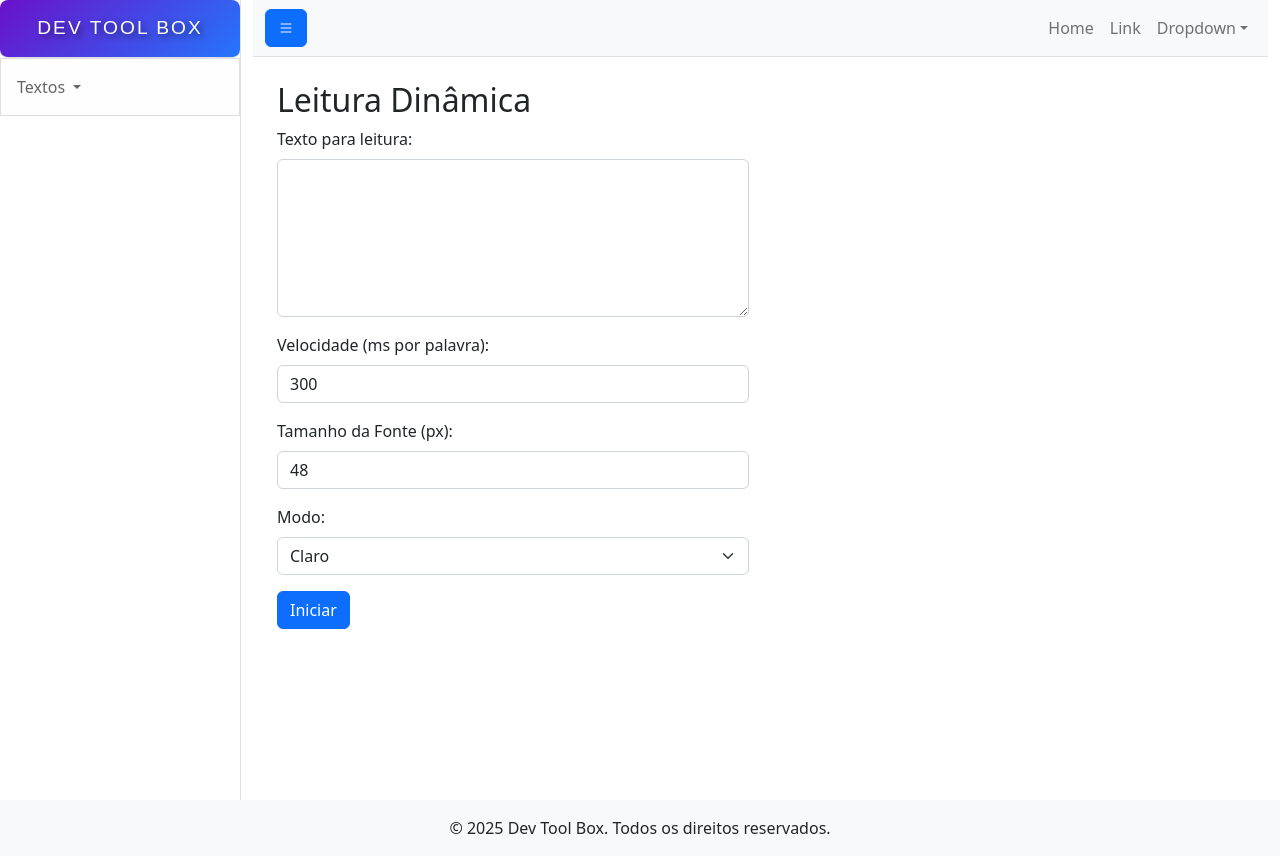
After one commit to JeffersonEstevo/DevToolBox, a Django app: page /leitura_dinamica/ in a window 1280 px wide. The commit adds this page. Run offline with Django 4.2, Linux system fonts and the light colour scheme; some libraries are stand-ins or nearby versions.

Commit message:
Adicionando leitura_dinamica

```diff
--- /dev/null
+++ b/dev_tool_box/core/static/core/js/leitura_dinamica.js
@@ -0,0 +1,70 @@
+document.addEventListener("DOMContentLoaded", function () {
+    const inputText = document.getElementById("input-text");
+    const startButton = document.getElementById("start-button");
+    const stopButton = document.getElementById("stop-button");
+    const reader = document.getElementById("dynamic-reader");
+    const readerContainer = document.getElementById("reader-container");
+    const currentWord = document.getElementById("current-word");
+    const speedInput = document.getElementById("speed");
+    const fontSizeInput = document.getElementById("font-size");
+    const themeSelect = document.getElementById("theme");
+
+    let words = [];
+    let index = 0;
+    let interval = null; // Variável global para controle do intervalo
+
+    function startReading() {
+        words = inputText.value.trim().split(/\s+/); // Remove espaços extras
+        index = 0;
+
+        if (words.length === 0) return;
+
+        // Aplicar tamanho da fonte
+        currentWord.style.fontSize = `${fontSizeInput.value}px`;
+
+        // Aplicar tema
+        if (themeSelect.value === "dark") {
+            readerContainer.classList.remove("reader-light");
+            readerContainer.classList.add("reader-dark");
+        } else {
+            readerContainer.classList.remove("reader-dark");
+            readerContainer.classList.add("reader-light");
+        }
+
+        // Exibir a tela de leitura dinâmica
+        reader.classList.remove("d-none");
+
+        // Evitar múltiplas execuções simultâneas
+        if (interval) clearInterval(interval);
+
+        interval = setInterval(() => {
+            if (index < words.length) {
+                currentWord.textContent = words[index];
+                index++;
+            } else {
+                stopReading(); // Para quando o texto acabar
+            }
+        }, parseInt(speedInput.value, 10));
+    }
+
+    function stopReading() {
+        if (interval) {
+            clearInterval(interval);
+            interval = null;
+        }
+        reader.classList.add("d-none"); // Ocultar a tela de leitura dinâmica
+    }
+
+    // Evento para iniciar a leitura
+    startButton.addEventListener("click", startReading);
+
+    // Evento para parar a leitura
+    stopButton.addEventListener("click", stopReading);
+
+    // Evento para parar com a tecla "Esc"
+    document.addEventListener("keydown", function (event) {
+        if (event.key === "Escape") {
+            stopReading();
+        }
+    });
+});
--- a/dev_tool_box/core/templates/core/base.html
+++ b/dev_tool_box/core/templates/core/base.html
@@ -15,6 +15,8 @@
         <link rel="stylesheet" href="https://cdn.jsdelivr.net/npm/bootstrap-icons/font/bootstrap-icons.css">
         <!-- Custom CSS -->
         <link rel="stylesheet" href="{% static 'core/css/styles.css' %}">
+        <link rel="stylesheet" href="{% static 'core/css/leitura_dinamica.css' %}">
+
     </head>
     <body>
         <div class="d-flex" id="wrapper">
@@ -38,6 +40,7 @@
                             <li><a class="dropdown-item" href="{% url 'remover_pontuacao' %}">Remover Pontuação</a></li>
                             <li><a class="dropdown-item" href="{% url 'remover_quebras' %}">Remover Quebras de Texto</a></li>
                             <li><a class="dropdown-item" href="{% url 'remover_texto_entre_caracteres' %}">Remover Texto Entre Caracteres</a></li>
+                            <li><a class="dropdown-item" href="{% url 'leitura_dinamica' %}">Leitura Dinâmica</a></li>
                         </ul>
                     </div>
                 </div>
--- /dev/null
+++ b/dev_tool_box/core/templates/core/leitura_dinamica.html
@@ -0,0 +1,45 @@
+{% extends "core/base.html" %}
+{% load static %}
+
+{% block content %}
+<div class="container-fluid">
+    <h2 class="mt-4">Leitura Dinâmica</h2>
+
+    <div class="row">
+        <div class="col-md-6">
+            <div class="mb-3">
+                <label for="input-text" class="form-label">Texto para leitura:</label>
+                <textarea id="input-text" class="form-control" rows="6"></textarea>
+            </div>
+            <div class="mb-3">
+                <label for="speed" class="form-label">Velocidade (ms por palavra):</label>
+                <input id="speed" type="number" class="form-control" value="300" min="50">
+            </div>
+            <div class="mb-3">
+                <label for="font-size" class="form-label">Tamanho da Fonte (px):</label>
+                <input id="font-size" type="number" class="form-control" value="48" min="20">
+            </div>
+            <div class="mb-3">
+                <label for="theme" class="form-label">Modo:</label>
+                <select id="theme" class="form-select">
+                    <option value="light">Claro</option>
+                    <option value="dark">Escuro</option>
+                </select>
+            </div>
+            <button id="start-button" class="btn btn-primary">Iniciar</button>
+        </div>
+    </div>
+</div>
+
+<!-- Tela de leitura dinâmica -->
+<div id="dynamic-reader" class="fullscreen-overlay d-none">
+    <div id="reader-container" class="d-flex justify-content-center align-items-center vh-100 reader-light">
+        <span id="current-word" class="word"></span>
+    </div>
+    <button id="stop-button" class="btn btn-danger stop-button">Parar</button>
+</div>
+
+
+<script src="{% static 'core/js/leitura_dinamica.js' %}"></script>
+
+{% endblock %}
--- a/dev_tool_box/core/urls.py
+++ b/dev_tool_box/core/urls.py
@@ -17,6 +17,7 @@ urlpatterns = [
     path('remover_pontuacao/', views.remover_pontuacao, name='remover_pontuacao'),
     path('remover_quebras/', views.remover_quebras, name='remover_quebras'),
     path('remover_texto_entre_caracteres/', views.remover_texto_entre_caracteres, name='remover_texto_entre_caracteres'),
+    path('leitura_dinamica/', views.leitura_dinamica, name='leitura_dinamica'),
 ]
 
 if settings.DEBUG:
--- a/dev_tool_box/core/views.py
+++ b/dev_tool_box/core/views.py
@@ -40,3 +40,6 @@ def remover_quebras(request):
 
 def remover_texto_entre_caracteres(request):
     return render(request, "core/remover_texto_entre_caracteres.html")
+
+def leitura_dinamica(request):
+    return render(request, "core/leitura_dinamica.html")
```
Also changed, not shown: dev_tool_box/core/static/core/css/leitura_dinamica.css (added, +59 -0 lines).
